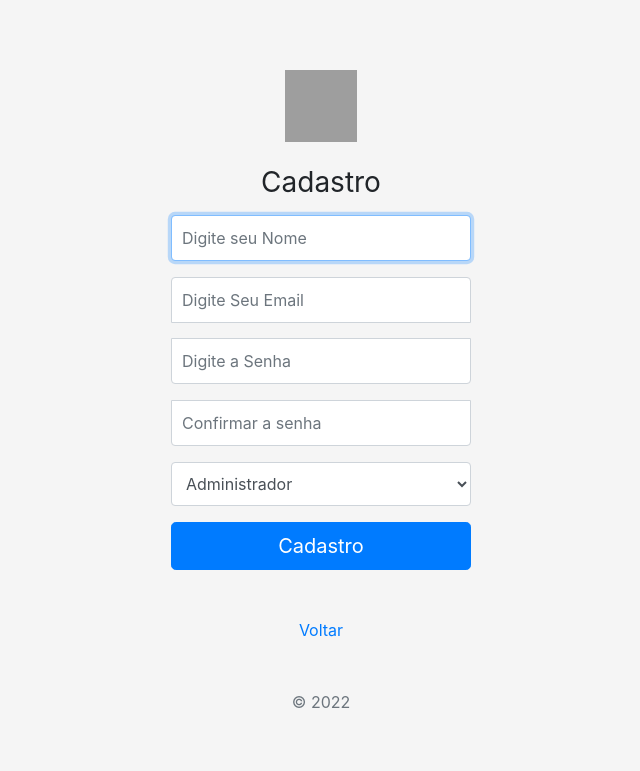
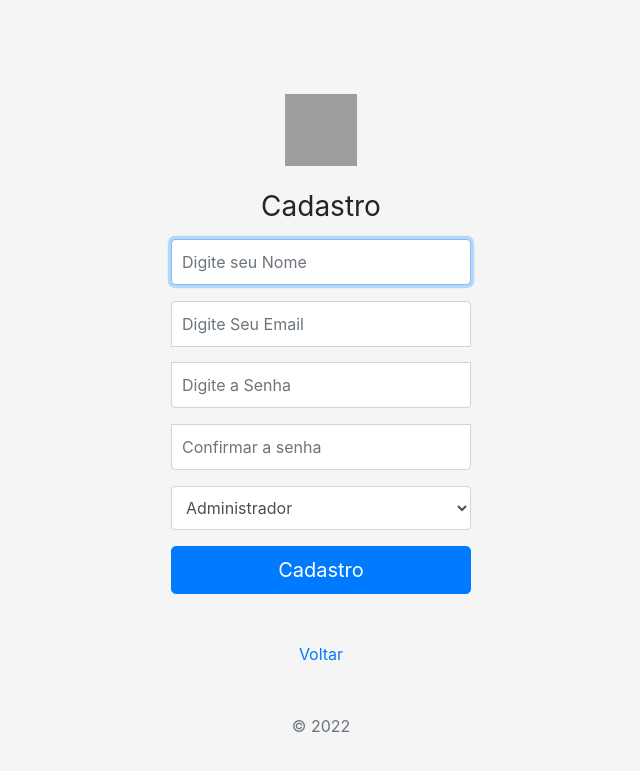
Before and after one commit to Borgitoh/leilao, a PHP site: page /php/CriarConta.php in a window 1280 px wide. Shown: the top 771 px of the page, without its empty margins (319-959 px from the left). Run offline with PHP 8.4, Linux system fonts and the light colour scheme; a user stored in the database is signed in; data comes from the database, SQL or seed files in the repository; grey boxes are pictures that could not be loaded.

Commit message:
ajsute no cadastro

```diff
--- a/LeilaoOnline/php/CriarConta.php
+++ b/LeilaoOnline/php/CriarConta.php
@@ -24,7 +24,7 @@ include "conexao.php";
 </head>
 
 <body>
-    <div class="container">
+    <div class="container mt-5">
         <form class="form-signin text-center" action="validarLogin.php" method="post">
             <img class="mb-4" src="https://getbootstrap.com/docs/4.0/assets/brand/bootstrap-solid.svg" alt="" width="72"
                 height="72">
@@ -39,7 +39,7 @@ include "conexao.php";
             <label for="inputPassword" class="sr-only">Confirmar a Senha</label>
             <input type="password" name="senhaC" class="form-control mt-3" placeholder="Confirmar a senha" required>
             <?php
-              if(!empty( $_SESSION['idTipoUsario']  == 1)){
+              if(isset($_SESSION['idTipoUsario']) && $_SESSION['idTipoUsario'] == 1){
                 $sql="SELECT*FROM `tipousuario` WHERE nome != 'Usuario' ";
                 $resultado=mysqli_query($con,$sql);
             ?>
```
